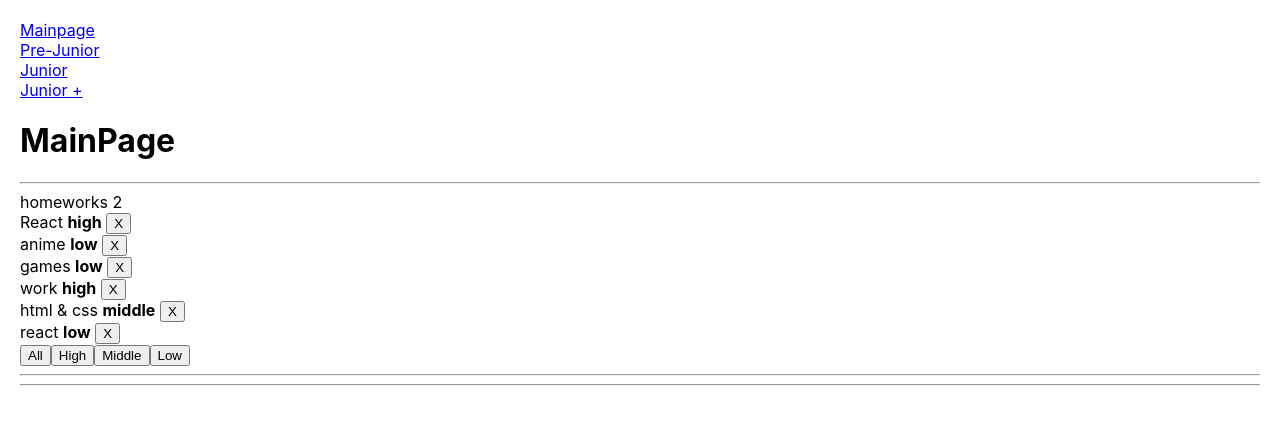
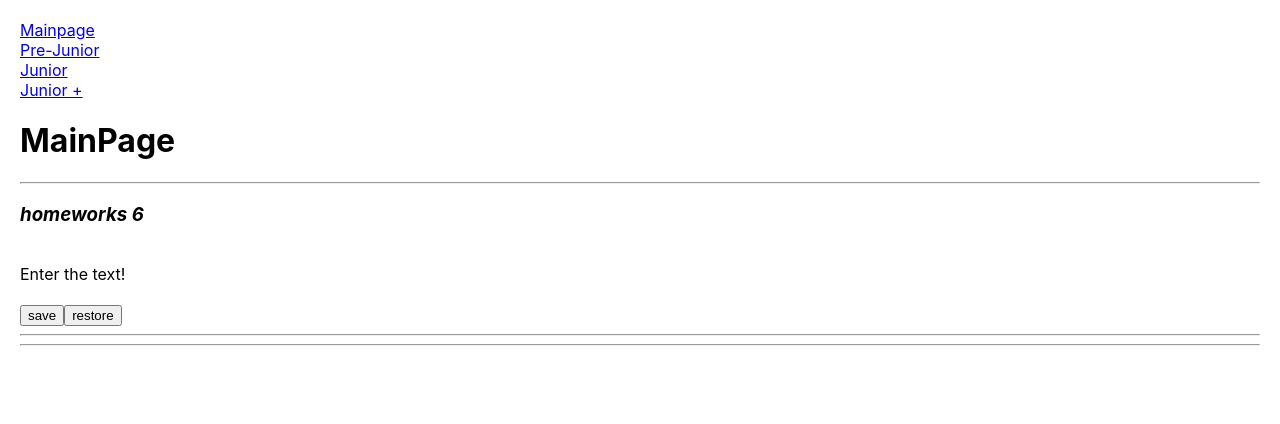
Before and after one commit to VictorSvetailo/homeworkJSTSIZ, a React (Create React App) app: page /pre-junior in a window 1280 px wide. Shown: the top 424 px of the page. Built offline with nearby package versions, Linux system fonts and the light colour scheme.

Commit message:
HomeWork #6 local Storage

```diff
--- a/src/p2-homeworks/h2/HW2.tsx
+++ b/src/p2-homeworks/h2/HW2.tsx
@@ -4,13 +4,13 @@ import {v1} from 'uuid';
 import {log} from 'util';
 
 // types
-//export type AffairPriorityType = any // need to fix any
+export type AffairPriorityType = 'high' | 'low' | 'middle' // need to fix any
 export type AffairType = {
     id: string
     name: string
-    priority: string
+    priority: AffairPriorityType
 } // need to fix any
-export type FilterType = 'all' | 'high' | 'middle' | 'low'
+export type FilterType = 'all' | AffairPriorityType
 
 // constants
 const defaultAffairs: Array<AffairType> = [ // need to fix any
@@ -23,11 +23,12 @@ const defaultAffairs: Array<AffairType> = [ // need to fix any
 ]
 
 // pure helper functions
-export const filterAffairs = (affairs: Array<AffairType>, filter: FilterType): any => { // need to fix any
+export const filterAffairs = (affairs: Array<AffairType>, filter: FilterType): Array<AffairType> => { // need to fix any
     if (filter === 'all') return affairs
     else if (filter === 'high') return affairs.filter(a => a.priority === filter)
     else if (filter === 'middle') return affairs.filter(a => a.priority === filter)
     else if (filter === 'low') return affairs.filter(a => a.priority === filter)
+    else return affairs
 }
 export const deleteAffair = (affairs: Array<AffairType>, id: string): Array<AffairType> => { // need to fix any
     return affairs.filter(a => a.id !== id)
--- a/src/p2-homeworks/h5-rrd-v6/HW5.tsx
+++ b/src/p2-homeworks/h5-rrd-v6/HW5.tsx
@@ -1,17 +1,15 @@
 import React from 'react'
 import Header from './Header'
 import Pages from './Pages'
+import {Count} from './count';
 
 function HW5() {
     return (
         <div>
             {/*в gh-pages лучше работает HashRouter*/}
             {/*<HashRouter>*/}
-
             <Header/>
-
             <Pages/>
-
             {/*</HashRouter>*/}
         </div>
     )
--- a/src/p2-homeworks/h5/HW5.tsx
+++ b/src/p2-homeworks/h5/HW5.tsx
@@ -1,6 +1,7 @@
 import React from 'react'
 import Header from './Header'
 import {RoutesFC} from './RoutesFC';
+import {Count} from '../h5-rrd-v6/count';
 
 function HW5() {
     return (
@@ -10,7 +11,7 @@ function HW5() {
 
             <Header/>
             <RoutesFC/>
-
+            {/*<Count/>*/}
             {/*</HashRouter>*/}
         </div>
     )
--- a/src/p2-homeworks/h5/RoutesFC.tsx
+++ b/src/p2-homeworks/h5/RoutesFC.tsx
@@ -21,9 +21,9 @@ export function RoutesFC() {
             <Routes>
                     <Route path={'/'}/>
                     <Route path={PATH.PRE_JUNIOR} element={<PreJunior/>}/>
-                    {/*<Route path={PATH.JUNIOR} element={<h1> junior page находится в разработке</h1>}/>*/}
-                    {/*<Route path={PATH.JUNIOR_PLUS} element={<h1>junior + находится в разработке</h1>}/>*/}
-                    {/*<Route path={'/*'} element={<Error404/>}/>*/}
+                    <Route path={PATH.JUNIOR} element={<h1> junior page находится в разработке</h1>}/>
+                    <Route path={PATH.JUNIOR_PLUS} element={<h1>junior + находится в разработке</h1>}/>
+                    <Route path={'/*'} element={<Error404/>}/>
             </Routes>
 
             {/*Switch выбирает первый подходящий роут*/}
--- a/src/p2-homeworks/h5/pages/PreJunior.tsx
+++ b/src/p2-homeworks/h5/pages/PreJunior.tsx
@@ -11,10 +11,10 @@ function PreJunior() {
         <div>
 
             {/*<HW1/>*/}
-            <HW2/>
+            {/*<HW2/>*/}
             {/*<HW3/>*/}
             {/*<HW4/>*/}
-            {/*<HW6/>*/}
+            <HW6/>
 
         </div>
     )
--- /dev/null
+++ b/src/p2-homeworks/h6/HW6.module.css
@@ -0,0 +1,7 @@
+.error {
+    border: 2px solid red
+}
+
+.error__text{
+    color: red;
+}
--- a/src/p2-homeworks/h6/HW6.tsx
+++ b/src/p2-homeworks/h6/HW6.tsx
@@ -1,33 +1,90 @@
-import React, {useState} from 'react'
+import React, {ChangeEvent, useEffect, useState} from 'react'
 import SuperEditableSpan from './common/c4-SuperEditableSpan/SuperEditableSpan'
 import SuperButton from '../h4/common/c2-SuperButton/SuperButton'
 import {restoreState, saveState} from './localStorage/localStorage'
+import styles from './HW6.module.css'
 
 function HW6() {
-    const [value, setValue] = useState<string>('')
+    //  const [value, setValue] = useState<string>('')
 
-    const save = () => {
-        saveState<string>('editable-span-value', value)
-    }
-    const restore = () => {
-        // setValue()
+    // const save = () => {
+    //     saveState<string>('editable-span-value', value)
+    // }
+    // const restore = () => {
+    //     // setValue()
+    // }
+
+    // -------------------
+    const [change, setChange] = useState(true)
+
+    const [text, setText] = useState('Enter the text!')
+    const [error, setError] = useState(false)
+
+    const changeView = () => {
+        setChange(false)
     }
 
+    const changeText = (e: ChangeEvent<HTMLInputElement>) => {
+        setText(e.currentTarget.value)
+        setError(false)
+    }
+
+    const changeOnBlurHandler = (e: ChangeEvent<HTMLInputElement>) => {
+        if (text) {
+            setChange(true)
+            console.log('hello')
+        } else {
+            setError(true)
+        }
+    }
+
+    const saveHandler = () => {
+        localStorage.setItem('editable-span-value', JSON.stringify(text))
+    }
+    const restoreHandler = () => {
+        let restore = localStorage.getItem('editable-span-value')
+        if (restore) {
+            setText(JSON.parse(restore))
+        }
+    }
+
+
     return (
+
         <div>
             <hr/>
-            homeworks 6
+            <h3><i> homeworks 6</i></h3>
 
-            {/*should work (должно работать)*/}
             <div>
-                <SuperEditableSpan
-                    value={value}
-                    onChangeText={setValue}
-                    spanProps={{children: value ? undefined : 'enter text...'}}
-                />
+                <br/>
+
+                {
+                    change
+                        ? <span onDoubleClick={changeView}>{text}</span>
+                        :
+                        <input className={error ? styles.error : ''} onBlur={changeOnBlurHandler} onChange={changeText}
+                               autoFocus value={text}/>
+
+                }
+                {error ? <div className={styles.error__text}>Text please</div> : ''}
+
+
+                {/*<SuperEditableSpan*/}
+                {/*    value={value}*/}
+                {/*    onChangeText={setValue}*/}
+                {/*    spanProps={{children: value ? undefined : 'enter text...'}}*/}
+                {/*/>*/}
+
             </div>
-            <SuperButton onClick={save}>save</SuperButton>
-            <SuperButton onClick={restore}>restore</SuperButton>
+            <br/>
+
+
+            <button onClick={saveHandler}>save</button>
+            <button onClick={restoreHandler}>restore</button>
+
+
+            {/*<SuperButton onClick={save}>save</SuperButton>*/}
+            {/*<SuperButton onClick={restore}>restore</SuperButton>*/}
 
             <hr/>
             {/*для личного творчества, могу проверить*/}
```
Also changed, not shown: src/p2-homeworks/h5-rrd-v6/count.tsx (added, +58 -0 lines), src/p2-homeworks/h5-rrd-v6/pages/PreJunior.tsx (+7 -5 lines).
